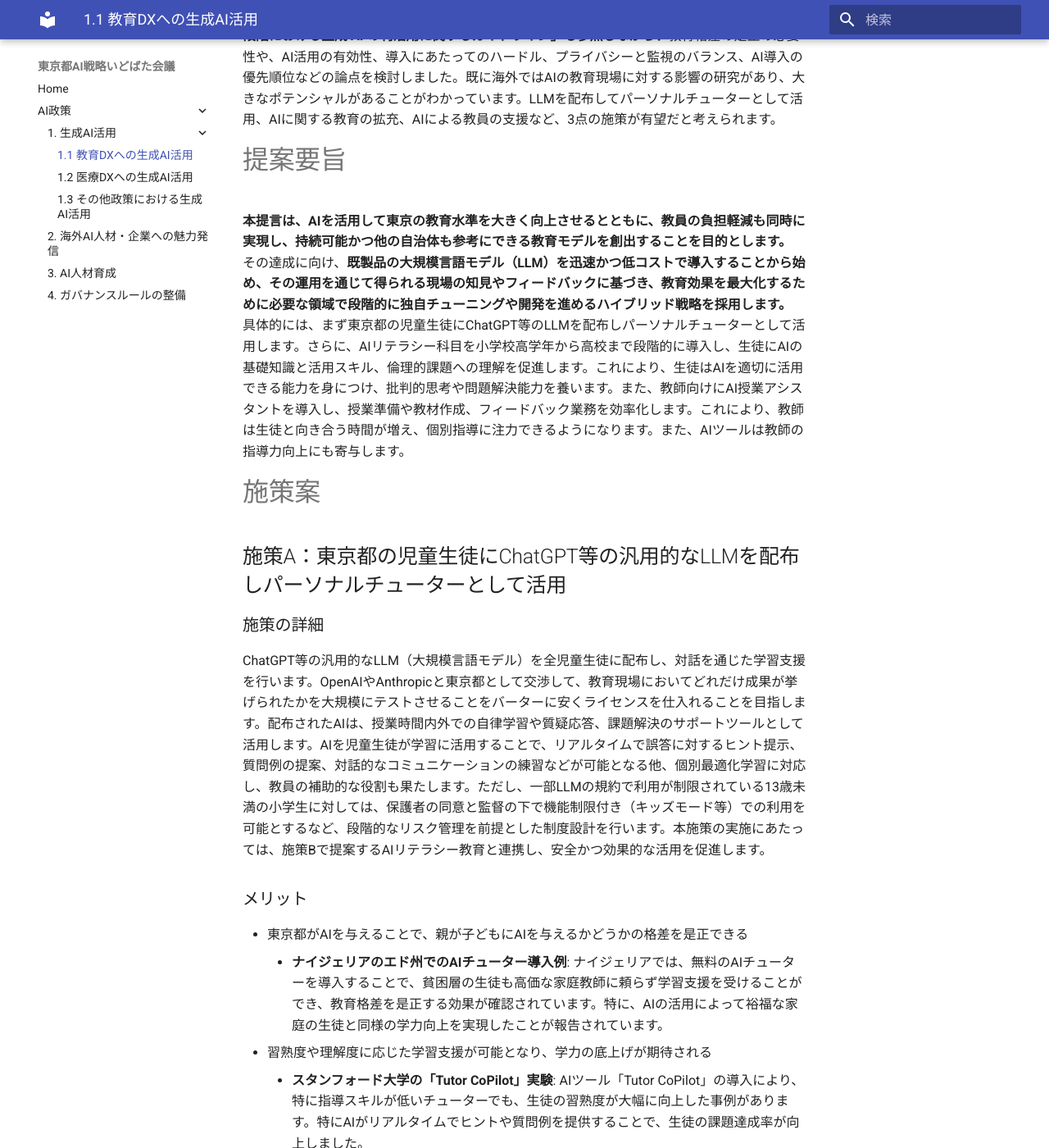
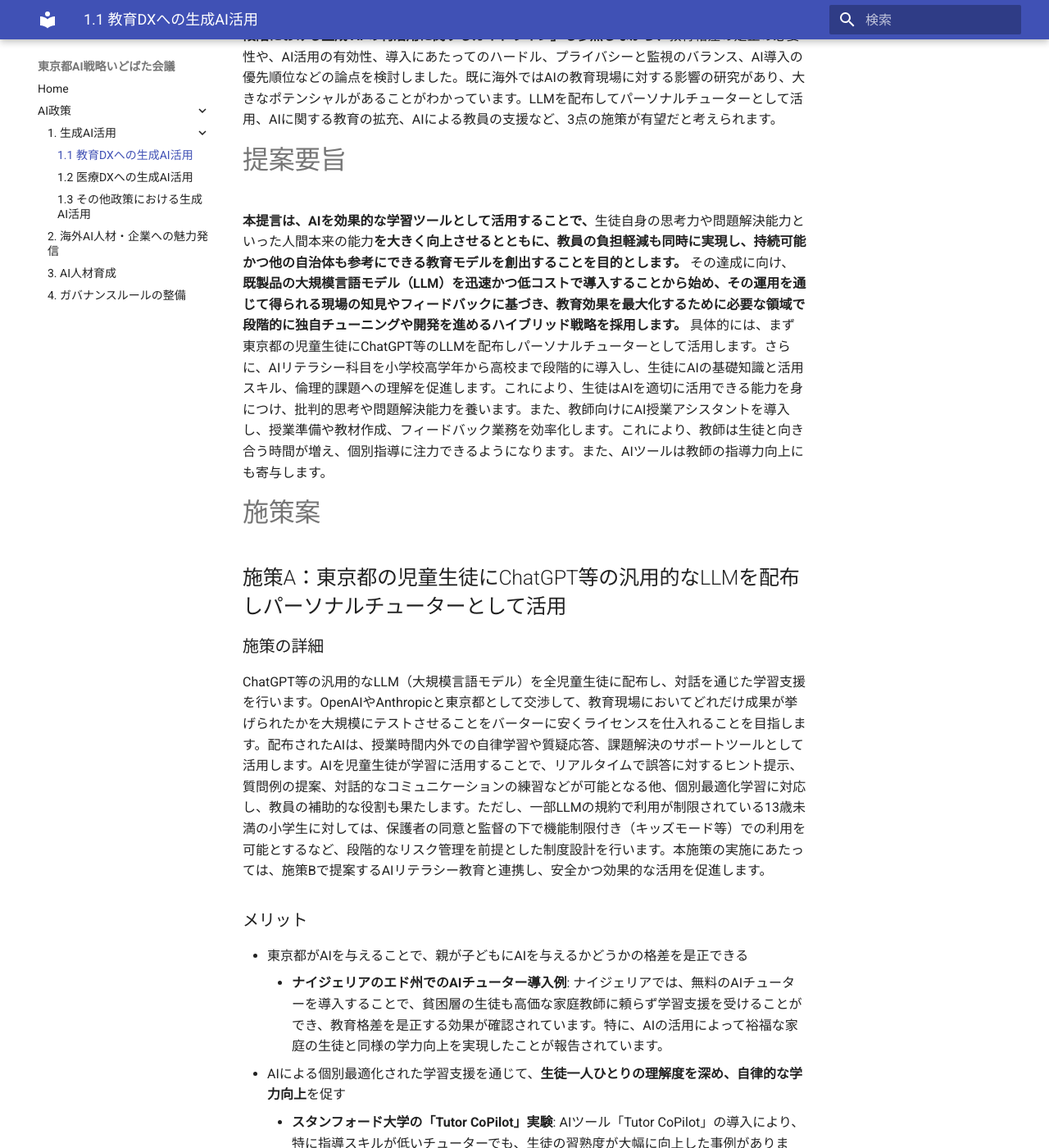
Before and after one commit to takahiroanno2024/2025_ai_idobatakaigi_output, an MkDocs documentation site: the page built from docs/1.1_教育DXへの生成AI活用.md, in a window 1280 px wide and 1400 px high, scrolled down 475 px. Shown: the whole window at 82% size. Built offline with MkDocs 1.6.1 and Material for MkDocs 9.7.7, drawn with Linux system fonts in a browser that asks for light colours; some of the changed text lies outside the part shown.

Commit message:
提案要旨と施策A,Bのメリット部分を修正し、AIが補助ツールであり生徒自身の能力向上を目的とすることを明確化 (Y.M.)

```diff
--- a/docs/1.1_教育DXへの生成AI活用.md
+++ b/docs/1.1_教育DXへの生成AI活用.md
@@ -12,7 +12,7 @@
 本提言の作成にあたり、AIチャット、掲示板、X、YouTube等を通じて有識者の意見を収集し、**文部科学省の「初等中等教育段階における生成 AI の利活用に関するガイドライン」も参照しながら、**教育格差の是正の必要性や、AI活用の有効性、導入にあたってのハードル、プライバシーと監視のバランス、AI導入の優先順位などの論点を検討しました。既に海外ではAIの教育現場に対する影響の研究があり、大きなポテンシャルがあることがわかっています。LLMを配布してパーソナルチューターとして活用、AIに関する教育の拡充、AIによる教員の支援など、3点の施策が有望だと考えられます。
 
 # 提案要旨
-**本提言は、AIを活用して東京の教育水準を大きく向上させるとともに、教員の負担軽減も同時に実現し、持続可能かつ他の自治体も参考にできる教育モデルを創出することを目的とします。** その達成に向け、**既製品の大規模言語モデル（LLM）を迅速かつ低コストで導入することから始め、その運用を通じて得られる現場の知見やフィードバックに基づき、教育効果を最大化するために必要な領域で段階的に独自チューニングや開発を進めるハイブリッド戦略を採用します。** 具体的には、まず東京都の児童生徒にChatGPT等のLLMを配布しパーソナルチューターとして活用します。さらに、AIリテラシー科目を小学校高学年から高校まで段階的に導入し、生徒にAIの基礎知識と活用スキル、倫理的課題への理解を促進します。これにより、生徒はAIを適切に活用できる能力を身につけ、批判的思考や問題解決能力を養います。また、教師向けにAI授業アシスタントを導入し、授業準備や教材作成、フィードバック業務を効率化します。これにより、教師は生徒と向き合う時間が増え、個別指導に注力できるようになります。また、AIツールは教師の指導力向上にも寄与します。
+**本提言は、AIを効果的な学習ツールとして活用することで、**生徒自身の思考力や問題解決能力といった人間本来の能力**を大きく向上させるとともに、教員の負担軽減も同時に実現し、持続可能かつ他の自治体も参考にできる教育モデルを創出することを目的とします。** その達成に向け、**既製品の大規模言語モデル（LLM）を迅速かつ低コストで導入することから始め、その運用を通じて得られる現場の知見やフィードバックに基づき、教育効果を最大化するために必要な領域で段階的に独自チューニングや開発を進めるハイブリッド戦略を採用します。** 具体的には、まず東京都の児童生徒にChatGPT等のLLMを配布しパーソナルチューターとして活用します。さらに、AIリテラシー科目を小学校高学年から高校まで段階的に導入し、生徒にAIの基礎知識と活用スキル、倫理的課題への理解を促進します。これにより、生徒はAIを適切に活用できる能力を身につけ、批判的思考や問題解決能力を養います。また、教師向けにAI授業アシスタントを導入し、授業準備や教材作成、フィードバック業務を効率化します。これにより、教師は生徒と向き合う時間が増え、個別指導に注力できるようになります。また、AIツールは教師の指導力向上にも寄与します。
 
 # 施策案
 
@@ -24,11 +24,11 @@ ChatGPT等の汎用的なLLM（大規模言語モデル）を全児童生徒に
 ### メリット
 - 東京都がAIを与えることで、親が子どもにAIを与えるかどうかの格差を是正できる
     - **ナイジェリアのエド州でのAIチューター導入例**: ナイジェリアでは、無料のAIチューターを導入することで、貧困層の生徒も高価な家庭教師に頼らず学習支援を受けることができ、教育格差を是正する効果が確認されています。特に、AIの活用によって裕福な家庭の生徒と同様の学力向上を実現したことが報告されています。
-- 習熟度や理解度に応じた学習支援が可能となり、学力の底上げが期待される
+- AIによる個別最適化された学習支援を通じて、**生徒一人ひとりの理解度を深め、自律的な学力向上**を促す
     - **スタンフォード大学の「Tutor CoPilot」実験**: AIツール「Tutor CoPilot」の導入により、特に指導スキルが低いチューターでも、生徒の習熟度が大幅に向上した事例があります。特にAIがリアルタイムでヒントや質問例を提供することで、生徒の課題達成率が向上しました。
 - 教員が全生徒に個別対応する負担を軽減できる
     - **イギリスの「Aila」プロジェクト**: イギリスでは、教師向けのAIアシスタント「Aila」を開発し、授業準備や教材作成をサポートすることで、教師の負担軽減を図りました。AIによって教師が指導計画を効率的に作成できるようになり、生徒一人ひとりにより多くの時間を割けるようになりました。
-- 生徒の自己学習力や質問力が高まる
+- AIとの対話を通じて、生徒の**主体的な探求心や問いを立てる力**が高まる
     - **ナイジェリアのAIチューター活用事例**: ナイジェリアでは、生徒がAIと対話的に学習することで、自己学習力とAIリテラシーが向上した事例があります。AIによるフィードバックを通じて、生徒は自らの進捗に合わせて学習を進め、質問力が高まると共に学力も向上しました。
 - AI活用の成功体験を通じて、AIリテラシーの自然な習得にもつながる
     - **シンガポールの「Adaptive Learning System」**: シンガポールでは、AIを活用した「Adaptive Learning System」を導入し、数学や英語の個別学習を進めています。これにより、生徒はAIと協力して学習を進める過程で、自然にAIリテラシーを習得できるようになっています。
@@ -62,7 +62,7 @@ ChatGPT等の汎用的なLLM（大規模言語モデル）を全児童生徒に
 - 親や家庭の状況にかかわらず、全ての児童生徒に平等な学習機会を提供
     - **ナイジェリアのエド州での生成AIプログラムでは、家庭の経済状況にかかわらず、全ての生徒に対話型英語練習を提供し、特に低所得層の生徒の学力向上が顕著でした。AIを活用することで、貧困層でも学力向上のチャンスが広がります。**
 
-- 批判的思考を育て、AIを適切に活用できる素養を形成
+- AIの特性や限界を理解した上で、**情報を批判的に吟味し、自ら思考する力**を育て、AIを主体的に活用できる素養を形成
     - **シンガポールの教育省では、AIに基づく適応学習システムを導入し、生徒の解答傾向に応じて問題を出題することによって、批判的思考や問題解決能力を高めることができると報告されています。これにより、生徒はAIを活用しながらも自ら思考する力を養うことができます。**
 
 ### 課題・リスク
```
